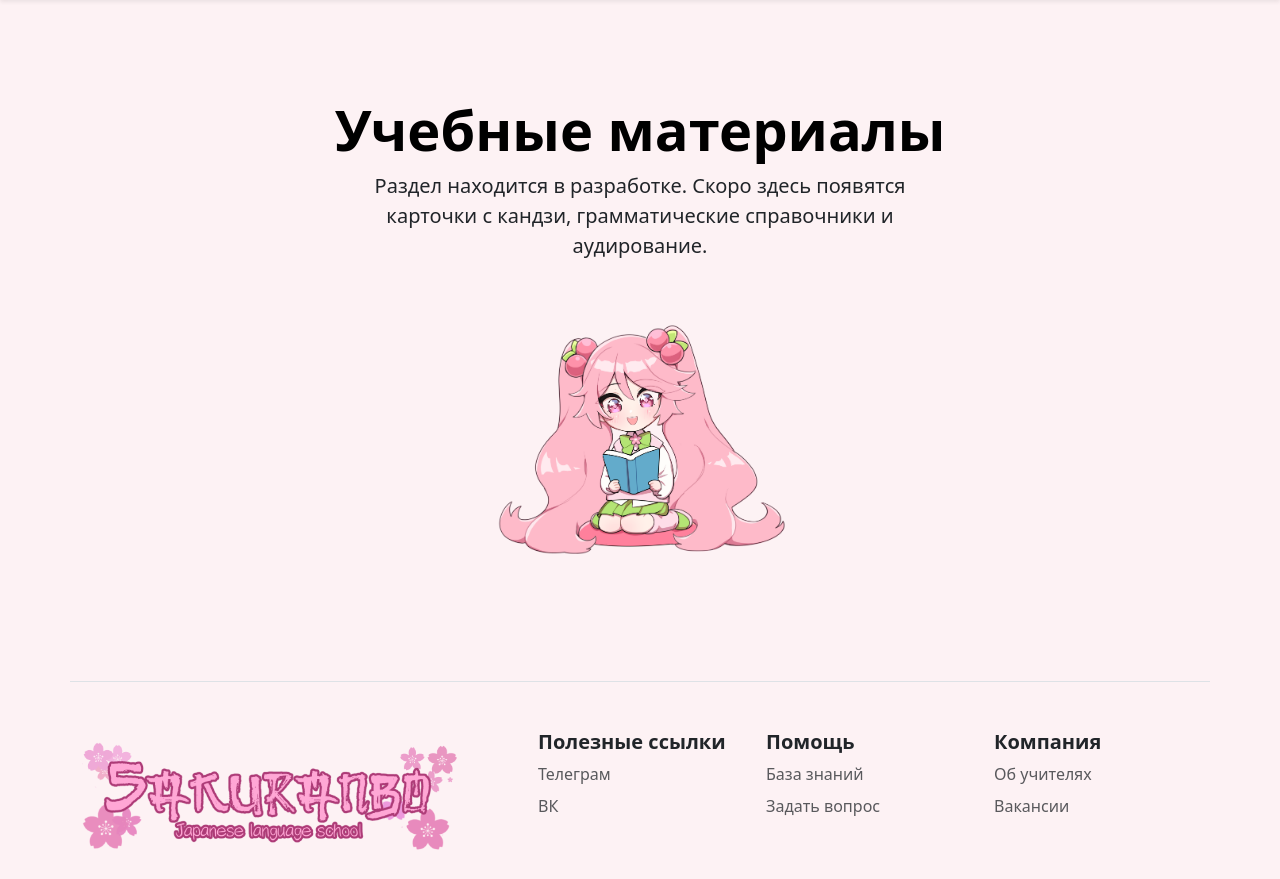
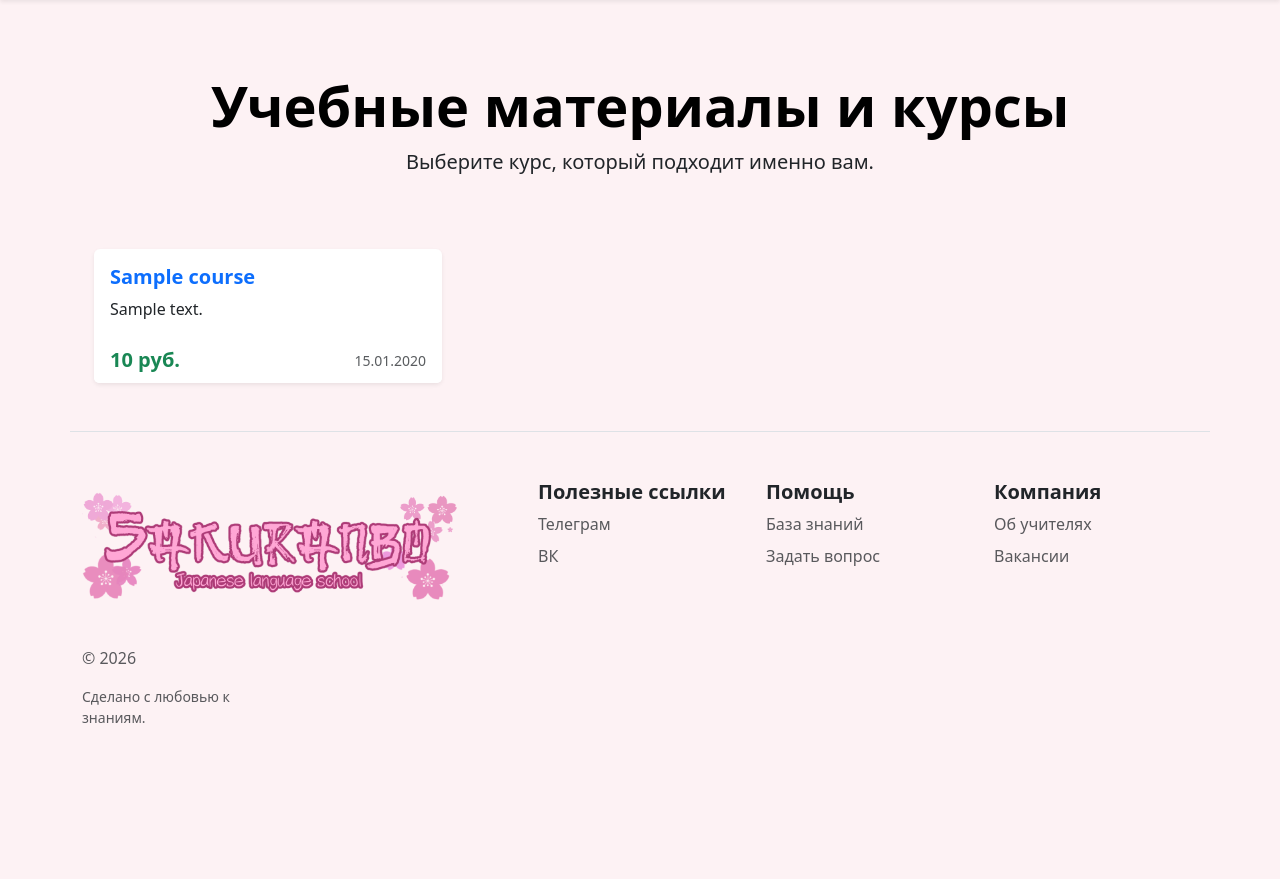
Before and after one commit to Futaecivoh/Education_app, a Django app: page /materials/ in a window 1280 px wide. Shown: the part 128-1007 px from the top of the page. After the commit the page ends 851 px from the top, so only its background shows below. Run offline with Django 5.2, Linux system fonts and the light colour scheme; tables that the repository leaves empty hold one stand-in row (values such as "Sample post").

Commit message:
Task 6 ready

```diff
--- a/pages/templates/pages/materials.html
+++ b/pages/templates/pages/materials.html
@@ -5,11 +5,37 @@
 
 {% block content %}
 <main class="container">
-    <div class="px-4 py-5 my-5 text-center">
-        <h1 class="display-4 fw-bold text-body-emphasis">Учебные материалы</h1>
-        <div class="col-lg-6 mx-auto">
-            <p class="lead mb-4">Раздел находится в разработке. Скоро здесь появятся карточки с кандзи, грамматические справочники и аудирование.</p>
-            <img src="{% static 'SAKURA (2).png' %}" alt="В разработке" style="max-height: 300px;">
+    <div class="px-4 py-5 mt-3 text-center">
+        <h1 class="display-4 fw-bold text-body-emphasis">Учебные материалы и курсы</h1>
+        <p class="lead mb-4">Выберите курс, который подходит именно вам.</p>
+    </div>
+
+    <div class="container mb-5">
+        <div class="row row-cols-1 row-cols-md-3 g-4">
+
+            {% for course in courses %}
+                <div class="col">
+                    <div class="card h-100 shadow-sm border-0">
+                        <div class="card-body">
+                            <h5 class="card-title text-primary fw-bold">{{ course.title }}</h5>
+                            <p class="card-text">{{ course.description|truncatewords:20 }}</p>
+                        </div>
+                        <div class="card-footer bg-white border-top-0">
+                            <div class="d-flex justify-content-between align-items-center">
+                                <span class="fs-5 fw-bold text-success">{{ course.price }} руб.</span>
+                                <small class="text-body-secondary">{{ course.created_at|date:"d.m.Y" }}</small>
+                            </div>
+                        </div>
+                    </div>
+                </div>
+
+            {% empty %}
+                <div class="col-12 text-center">
+                    <h3 class="text-muted mt-5">К сожалению, курсов пока нет. Заходите позже! 🌸</h3>
+                    <img src="{% static 'SAKURA (2).png' %}" alt="Пусто" style="max-height: 200px;" class="mt-3">
+                </div>
+            {% endfor %}
+
         </div>
     </div>
 </main>
--- a/pages/views.py
+++ b/pages/views.py
@@ -1,4 +1,5 @@
 from django.shortcuts import render
+from .models import Course
 
 def index(request):
     context = {
@@ -9,7 +10,10 @@ def index(request):
     return render(request, 'pages/index.html', context)
 
 def materials(request):
+    courses = Course.objects.all()
+
     context = {
-        'title': 'Наши материалы',
+        'title': 'Наши курсы и материалы',
+        'courses': courses,
     }
     return render(request, 'pages/materials.html', context)
```
